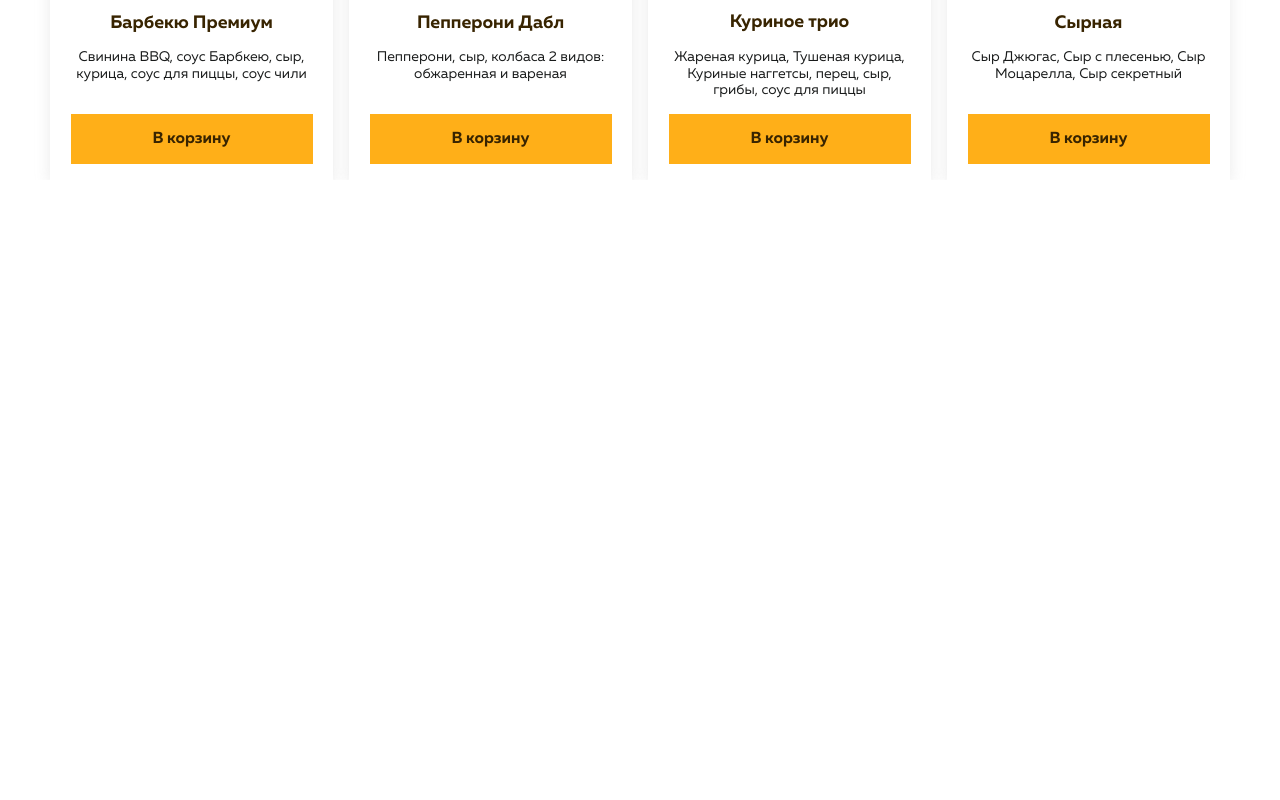
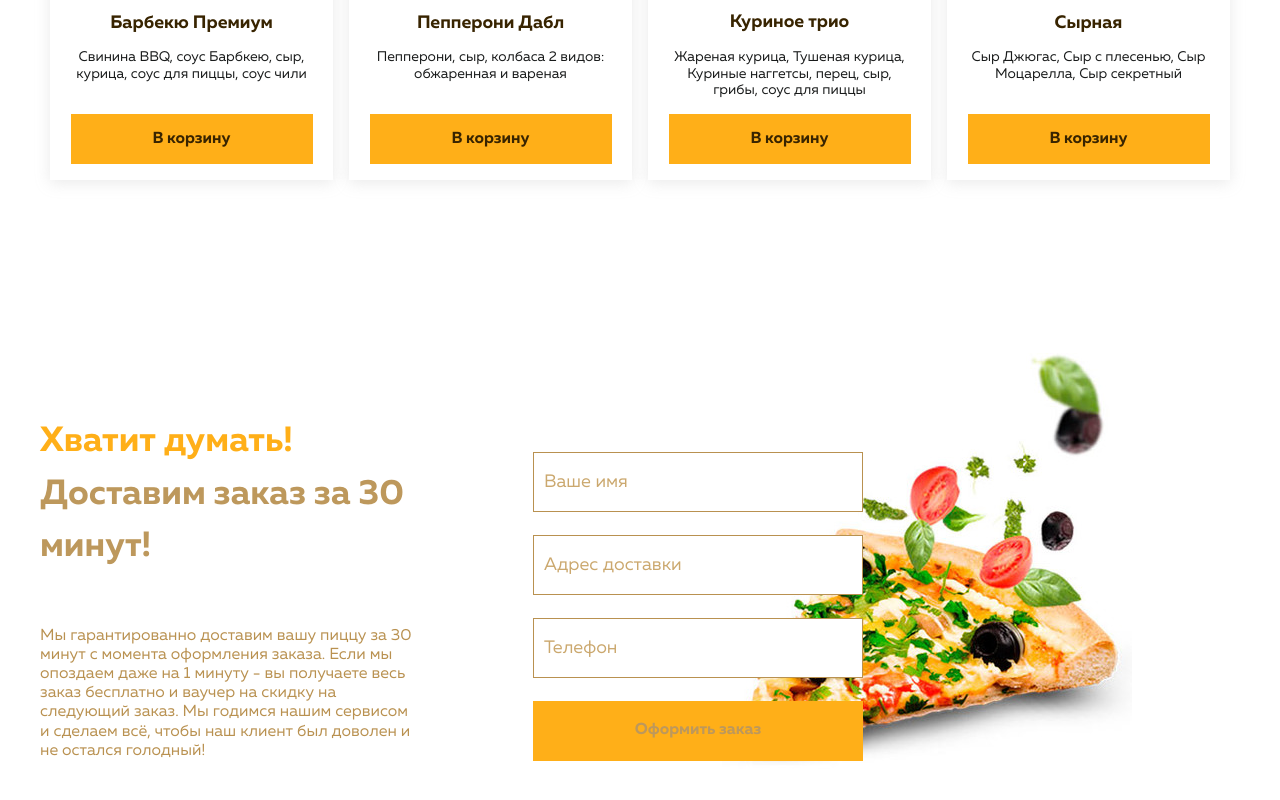
Before and after one commit to AlenaVP/test-itlogia, an Angular app: page / in a window 1280 px wide. Shown: the part 1533-2333 px from the top of the page. Before the commit the page ends 1713 px from the top, so only its background shows below. Built offline with nearby package versions, Linux system fonts and the light colour scheme.

Commit message:
feat: add footer

```diff
--- a/src/app/app.component.html
+++ b/src/app/app.component.html
@@ -1,3 +1,6 @@
 <app-header></app-header>
+
 <app-about></app-about>
 <app-card-list></app-card-list>
+
+<app-footer></app-footer>
--- a/src/app/app.module.ts
+++ b/src/app/app.module.ts
@@ -12,6 +12,7 @@ import { AdvertisementComponent } from './component/advertisement/advertisement.
 import { ButtonComponent } from './component/button/button.component';
 import { CardComponent } from './component/card/card.component';
 import { CardListComponent } from './component/card-list/card-list.component';
+import { FooterComponent } from './component/footer/footer.component';
 import { HeaderComponent } from './component/header/header.component';
 import { OrderComponent } from './component/order/order.component';
 
@@ -23,6 +24,7 @@ import { OrderComponent } from './component/order/order.component';
     ButtonComponent,
     CardComponent,
     CardListComponent,
+    FooterComponent,
     HeaderComponent,
     OrderComponent,
   ],
--- /dev/null
+++ b/src/app/component/footer/footer.component.html
@@ -0,0 +1,11 @@
+<section id="delivery" class="footer">
+  <div class="wrapper">
+    <div class="footer__block">
+      <h2 class="section__title"><span class="highlight">Хватит думать! </span>Доставим заказ за 30 минут!</h2>
+      <p>Мы гарантированно доставим вашу пиццу за 30 минут с момента оформления заказа. Если мы опоздаем даже на 1
+        минуту - вы получаете весь заказ бесплатно и ваучер на скидку на следующий заказ. Мы годимся нашим сервисом и
+        сделаем всё, чтобы наш клиент был доволен и не остался голодный!</p>
+    </div>
+    <app-order></app-order>
+  </div>
+</section>
--- /dev/null
+++ b/src/app/component/footer/footer.component.scss
@@ -0,0 +1,16 @@
+@import 'src/style/ui-kit-typography.scss';
+
+:host {
+  & .wrapper {
+    align-items: end;
+  }
+}
+
+.footer__block {
+  margin-right: 116px;
+  width: 377px;
+
+  & .section__title {
+    text-align: left;
+  }
+}
--- a/src/app/component/order/order.component.html
+++ b/src/app/component/order/order.component.html
@@ -7,7 +7,7 @@
       ngModel
       required
       pattern="[^.]*"
-      placeholder="Name:"
+      placeholder="Ваше имя"
       #name="ngModel"
     />
     <div *ngIf="name.invalid && (name.dirty || name.touched)">
@@ -24,7 +24,7 @@
       ngModel
       required
       pattern="[^.]*"
-      placeholder="Address:"
+      placeholder="Адрес доставки"
       #address="ngModel"
     />
     <div *ngIf="address.invalid && (address.dirty || address.touched)">
@@ -40,7 +40,7 @@
       ngModel
       required
       pattern="[^.]*"
-      placeholder="Phone:"
+      placeholder="Телефон"
       #phone="ngModel"
     />
     <div *ngIf="phone.invalid && (phone.dirty || phone.touched)">
@@ -53,6 +53,6 @@
     [disabled]="orderForm.invalid!"
     width="100%"
   >
-    Order
+    Оформить заказ
   </app-button>
 </form>
--- a/src/app/component/order/order.component.scss
+++ b/src/app/component/order/order.component.scss
@@ -3,26 +3,12 @@
 form {
   display: flex;
   flex-direction: column;
-  max-width: 330px;
+  width: 330px;
   margin: auto;
 }
 
-input {
-  @extend %text-form;
-  padding: 10px;
-  border: 1px solid var(--text-primary);
-  border-radius: unset;
-  width: 100%;
-  margin-bottom: 23px;
-}
-
-input:focus {
-  border-width: 2px;
-  outline: none;
-}
-
 .input-container {
-  max-height: 66px;
+  max-height: 66px + 23px;
 }
 
 .error-message {
--- a/src/style/ui-kit-typography.scss
+++ b/src/style/ui-kit-typography.scss
@@ -28,6 +28,10 @@
 	@include typography('Muller', normal, 800, 3.5rem, 150%, var(--title-secondary));
 }
 
+%title-2-1 {
+	@include typography('MullerExtraBold', normal, 800, 3.5rem, 120%, var(--title-secondary));
+}
+
 %title-3 {
 	@include typography('Muller', normal, 800, 1.6rem, 120%, var(--title-primary));
 }
--- a/src/styles.scss
+++ b/src/styles.scss
@@ -64,8 +64,23 @@ a {
 	cursor: pointer;
 }
 
-input::placeholder {
+input {
   @extend %text-form;
+  padding: 10px;
+  border: 1px solid var(--text-primary);
+  border-radius: unset;
+  width: 100%;
+	height: 60px;
+  margin-bottom: 23px;
+
+	&::placeholder {
+		@extend %text-form;
+	}
+
+	&:focus {
+		border-width: 2px;
+		outline: none;
+	}
 }
 
 .wrapper {
@@ -87,3 +102,9 @@ input::placeholder {
 	margin-bottom: 53px;
 	text-align: center;
 }
+
+.footer {
+  padding-top: 236px;
+	padding-bottom: 104px;
+  background: no-repeat right 17% bottom 25% url("./assets/png/pizzzzza.png");
+}
```
Also changed, not shown: src/app/component/footer/footer.component.ts (added, +10 -0 lines), 1 other file (tests, documents, lock files or other folders).
